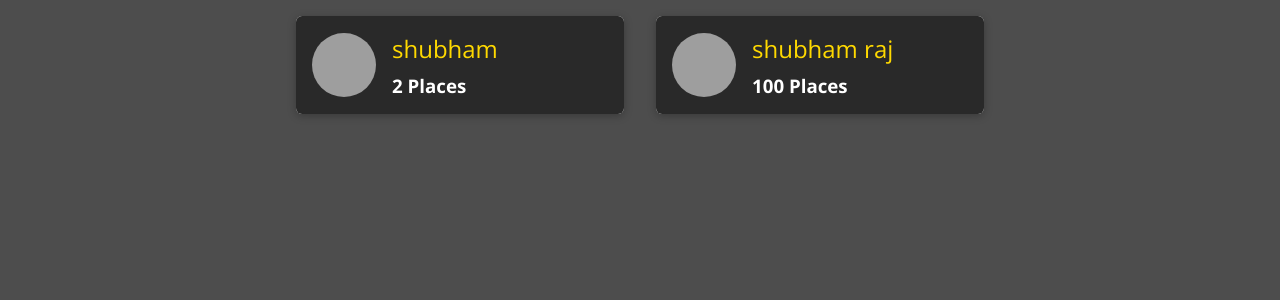
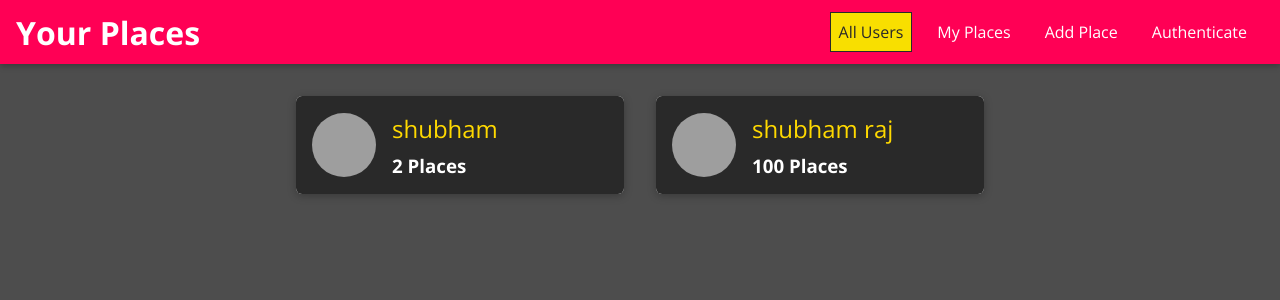
Before and after one commit to A-python-monk/MERN-Share_your_places, a React (Create React App) app: page / in a window 1280 px wide. Shown: the top 300 px of the page. Built offline with nearby package versions, Linux system fonts and the light colour scheme; grey boxes are pictures that could not be loaded.

Commit message:
added header and navigationbar

```diff
--- a/src/App.js
+++ b/src/App.js
@@ -6,11 +6,14 @@ import {
   Switch,
 } from "react-router-dom";
 import Newplace from "./places/pages/NewPlaces";
+import MainNavigation from "./shared/components/UIComponents/Navigation/MainNavigation";
 import Users from "./user/pages/Users";
 
 const App = () => {
   return (
     <Router>
+      <MainNavigation/>
+      <main>
       <Switch>
         <Route path="/" exact>
         <Users />
@@ -20,6 +23,7 @@ const App = () => {
         </Route>
         <Redirect to="/" />
       </Switch>
+      </main>
     </Router>
   );
 };
--- /dev/null
+++ b/src/shared/components/UIComponents/Navigation/MainHeader.css
@@ -0,0 +1,23 @@
+.main-header {
+    width: 100%;
+    height: 4rem;
+    display: flex;
+    align-items: center;
+    position: fixed;
+    top: 0;
+    left: 0;
+    background: #ff0055;
+    box-shadow: 0 2px 6px rgba(0, 0, 0, 0.26);
+    padding: 0 1rem;
+    z-index: 5;
+  }
+
+  main {
+    margin-top: 5rem;
+  }
+
+  @media (min-width: 768px) {
+    .main-header {
+      justify-content: space-between;
+    }
+  }
--- /dev/null
+++ b/src/shared/components/UIComponents/Navigation/MainHeader.js
@@ -0,0 +1,11 @@
+import React from "react";
+
+import "./MainHeader.css";
+
+const MainHeader = (props)=>{
+    return <header className="main-header">
+        {props.children}
+    </header>
+}
+
+export default MainHeader;
--- /dev/null
+++ b/src/shared/components/UIComponents/Navigation/MainNavigation.css
@@ -0,0 +1,45 @@
+.main-navigation__menu-btn {
+    width: 3rem;
+    height: 3rem;
+    background: transparent;
+    border: none;
+    display: flex;
+    flex-direction: column;
+    justify-content: space-around;
+    margin-right: 2rem;
+    cursor: pointer;
+  }
+
+  .main-navigation__menu-btn span {
+    display: block;
+    width: 3rem;
+    height: 2.5px;
+    background: white;
+  }
+
+  .main-navigation__title {
+    color: white;
+  }
+
+  .main-navigation__title a {
+    text-decoration: none;
+    color: white;
+  }
+
+  .main-navigation__header-nav {
+    display: none;
+  }
+
+  .main-navigation__drawer-nav {
+    height: 100%;
+  }
+
+  @media (min-width: 768px) {
+    .main-navigation__menu-btn {
+      display: none;
+    }
+
+    .main-navigation__header-nav {
+      display: block;
+    }
+  }
--- /dev/null
+++ b/src/shared/components/UIComponents/Navigation/MainNavigation.js
@@ -0,0 +1,26 @@
+import React from "react";
+import { Link } from "react-router-dom";
+import MainHeader from "./MainHeader";
+
+import './MainNavigation.css'
+import NavLinks from "./NavLinks";
+
+const MainNavigation = props => {
+    return <MainHeader>
+        <button className="main-navigation__menu-btn">
+            <span/>
+            <span/>
+            <span/>
+        </button>
+        <h1 className="main-navigation__title">
+          <Link to="/">  Your Places</Link>
+        </h1>
+        <nav className="main-navigation__header-nav ">
+         <NavLinks/>
+        </nav>
+
+    </MainHeader>
+
+}
+
+export default MainNavigation;
--- /dev/null
+++ b/src/shared/components/UIComponents/Navigation/NavLinks.css
@@ -0,0 +1,76 @@
+.nav-links {
+    list-style: none;
+    margin: 0;
+    padding: 0;
+    width: 100%;
+    height: 100%;
+    display: flex;
+    flex-direction: column;
+    justify-content: center;
+    align-items: center;
+  }
+
+  .nav-links li {
+    margin: 1rem;
+  }
+
+  .nav-links a {
+    border: 1px solid transparent;
+    color: #292929;
+    text-decoration: none;
+    padding: 0.5rem;
+  }
+
+  .nav-links a:hover,
+  .nav-links a:active,
+  .nav-links a.active {
+    background: #f8df00;
+    border-color: #292929;
+    color: #292929;
+  }
+
+  .nav-links button {
+    cursor: pointer;
+    border: 1px solid #292929;
+    color: #292929;
+    background: transparent;
+    padding: 0.5rem;
+    font: inherit;
+  }
+
+  .nav-links button:focus {
+    outline: none;
+  }
+
+  .nav-links button:hover,
+  .nav-links button:active {
+    background: #292929;
+    color: white;
+  }
+
+  @media (min-width: 768px) {
+    .nav-links {
+      flex-direction: row;
+    }
+
+    .nav-links li {
+      margin: 0 0.5rem;
+    }
+
+    .nav-links a {
+      color: white;
+      text-decoration: none;
+    }
+
+    .nav-links button {
+      border: 1px solid white;
+      color: white;
+      background: transparent;
+    }
+
+    .nav-links button:hover,
+    .nav-links button:active {
+      background: #f8df00;
+      color: #292929;
+    }
+  }
--- /dev/null
+++ b/src/shared/components/UIComponents/Navigation/NavLinks.js
@@ -0,0 +1,24 @@
+import React from "react";
+
+import { NavLink } from "react-router-dom";
+import "./NavLinks.css";
+
+  const NavLinks = props=>{
+        return <ul className ='nav-links'>
+            <li>
+                <NavLink to="/" exact> All Users</NavLink>
+            </li>
+            <li>
+                <NavLink to="/u1/places"> My Places</NavLink>
+            </li>
+            <li>
+                <NavLink to="/places/new"> Add Place </NavLink>
+            </li>
+            <li>
+                <NavLink to="/auth"> Authenticate </NavLink>
+            </li>
+
+        </ul>;
+  }
+
+  export default NavLinks;
--- a/src/user/pages/Users.js
+++ b/src/user/pages/Users.js
@@ -1,4 +1,5 @@
 import React from "react";
+
 //import UserItem from "../components/Useritem";
 import UserList from "../components/UsersList";
 
@@ -16,7 +17,7 @@ const Users = () => {
       name: "shubham raj",
       image:
         "https://images.unsplash.com/photo-1511367461989-f85a21fda167?ixid=MnwxMjA3fDB8MHxzZWFyY2h8Mnx8aHVtYW58ZW58MHx8MHx8&ixlib=rb-1.2.1&auto=format&fit=crop&w=600&q=60",
-      places:100 ,
+      places:100,
     },
   ];
   return <UserList items={USERS} />;
```
Also changed, not shown: src/shared/components/UIComponents/Navigation/SideDrower.js (added), 1 other file (tests, documents, lock files or other folders).
